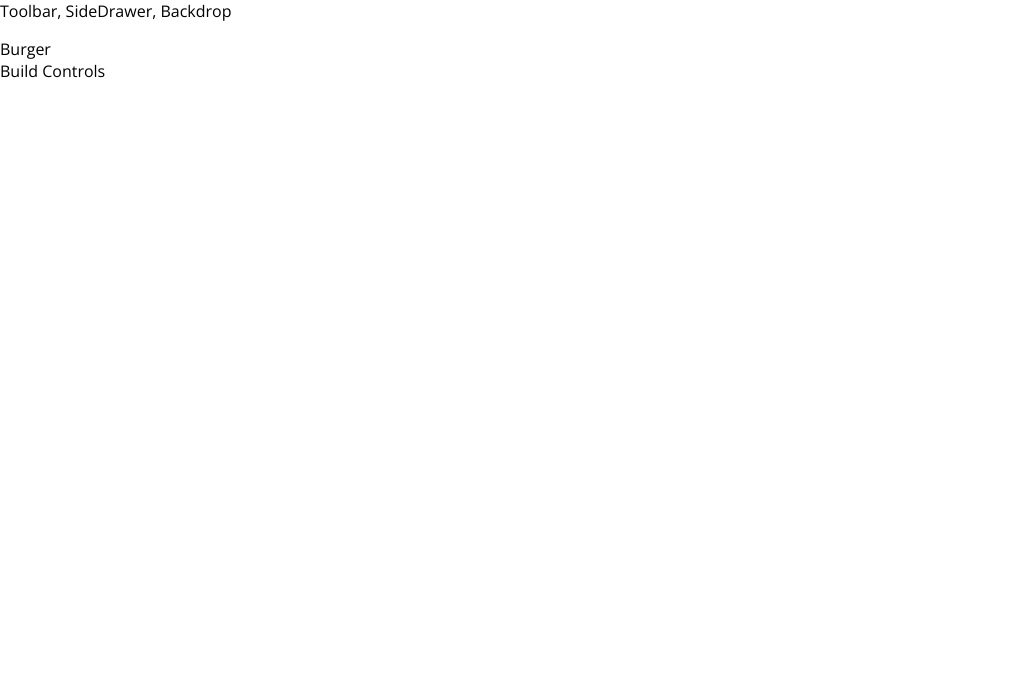
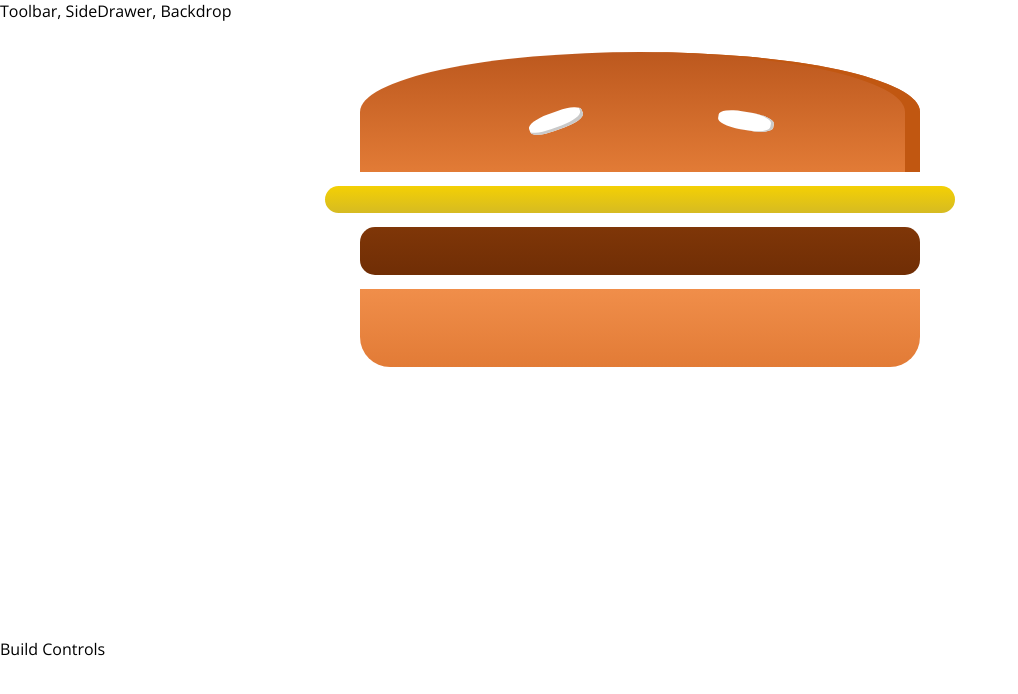
Before and after one commit to rendervis/food-builder, a React (Create React App) app: page / in a window 1280 px wide. Shown: the top 694 px of the page, without its empty margins (0-1018 px from the left). Built offline with nearby package versions, Linux system fonts and the light colour scheme.

Commit message:
added the burger style

```diff
--- a/src/App.js
+++ b/src/App.js
@@ -3,7 +3,7 @@ import React from "react";
 ///////stateless components////
 import Layout from "./components/layout/layout.component";
 ///////state full components///
-import BurgerBuilder from "./containers/burger-builder/burger-builder.component";
+import BurgerBuilder from "./containers/burger-builder/burger-builder.container";
 const App = () => {
   return (
     <Layout>
--- a/src/components/burger/burger-ingredients/burger-ingredients.js
+++ b/src/components/burger/burger-ingredients/burger-ingredients.js
@@ -1,9 +1,12 @@
-import React from "react";
+import React, { Component } from "react";
 import styled from "styled-components";
 
-const BurgerIngredient = (props) => {
+import PropTypes from "prop-types";
+
+class BurgerIngredient extends Component {
+  render() {
     let ingredient = null;
-  switch (props.type) {
+    switch (this.props.type) {
       case "bread-bottom":
         ingredient = <BreadBottom></BreadBottom>;
         break;
@@ -31,7 +34,8 @@ const BurgerIngredient = (props) => {
         ingredient = null;
     }
     return ingredient;
-};
+  }
+}
 
 const BreadBottom = styled.div`
   height: 13%;
@@ -106,4 +110,7 @@ const Bacon = styled.div`
   margin: 2% auto;
 `;
 
+BurgerIngredient.propTypes = {
+  type: PropTypes.string.isRequired,
+};
 export default BurgerIngredient;
--- /dev/null
+++ b/src/components/burger/burger.component.js
@@ -0,0 +1,39 @@
+import React from "react";
+import styled from "styled-components";
+import BurgerIngredient from "./burger-ingredients/burger-ingredients";
+
+const Burger = (props) => {
+  return (
+    <BurgerStyled>
+      <BurgerIngredient type="bread-top" />
+      <BurgerIngredient type="cheese" />
+      <BurgerIngredient type="meat" />
+      <BurgerIngredient type="bread-bottom" />
+    </BurgerStyled>
+  );
+};
+
+const BurgerStyled = styled.div`
+  width: 100%;
+  margin: auto;
+  height: 250px;
+  overflow: scroll;
+  text-align: center;
+  font-weight: bold;
+  font-size: 1.2rem;
+
+  @media (min-width: 500px) and (min-height: 400px) {
+    width: 350;
+    height: 300px;
+  }
+  @media (min-width: 500px) and (min-height: 401px) {
+    width: 450;
+    height: 400px;
+  }
+  @media (min-width: 1000px) and (min-height: 700px) {
+    width: 700px;
+    height: 600px;
+  }
+`;
+
+export default Burger;
--- a/src/containers/burger-builder/burger-builder.component.js
+++ b/src/containers/burger-builder/burger-builder.container.js
@@ -1,10 +1,12 @@
 import React, { Component } from "react";
+
+import Burger from "../../components/burger/burger.component";
 
 class BurgerBuilder extends Component {
   render() {
     return (
       <div>
-        <div>Burger</div>
+        <Burger />
         <div>Build Controls</div>
       </div>
     );
```
Also changed, not shown: src/components/burger/burger.js (deleted). Lines whose indentation alone changed are shown as unchanged.
